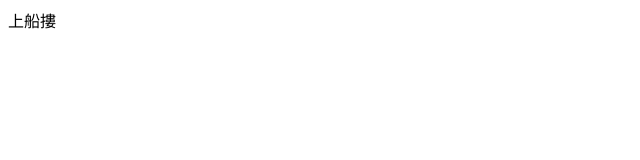
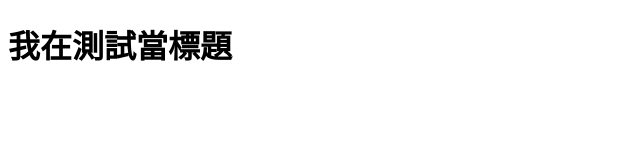
Before and after one commit to wukevin007/wukevin007.github.io, a plain HTML site: page lab-1.html in a window 1280 px wide. Shown: the whole page, without its empty margins (0-640 px from the left). Drawn offline with Linux system fonts and the light colour scheme.

```diff
--- a/lab-1.html
+++ b/lab-1.html
@@ -4,9 +4,9 @@
     <meta charset="UTF-8">
     <meta name="viewport" content="width=device-width, initial-scale=1.0">
     <meta http-equiv="X-UA-Compatible" content="ie=edge">
-    <title>Document</title>
+    <title>哈哈哈哈哈我是標題</title>
 </head>
 <body>
-    上船摟
+ <h1>我在測試當標題</h1>
 </body>
 </html>
```
